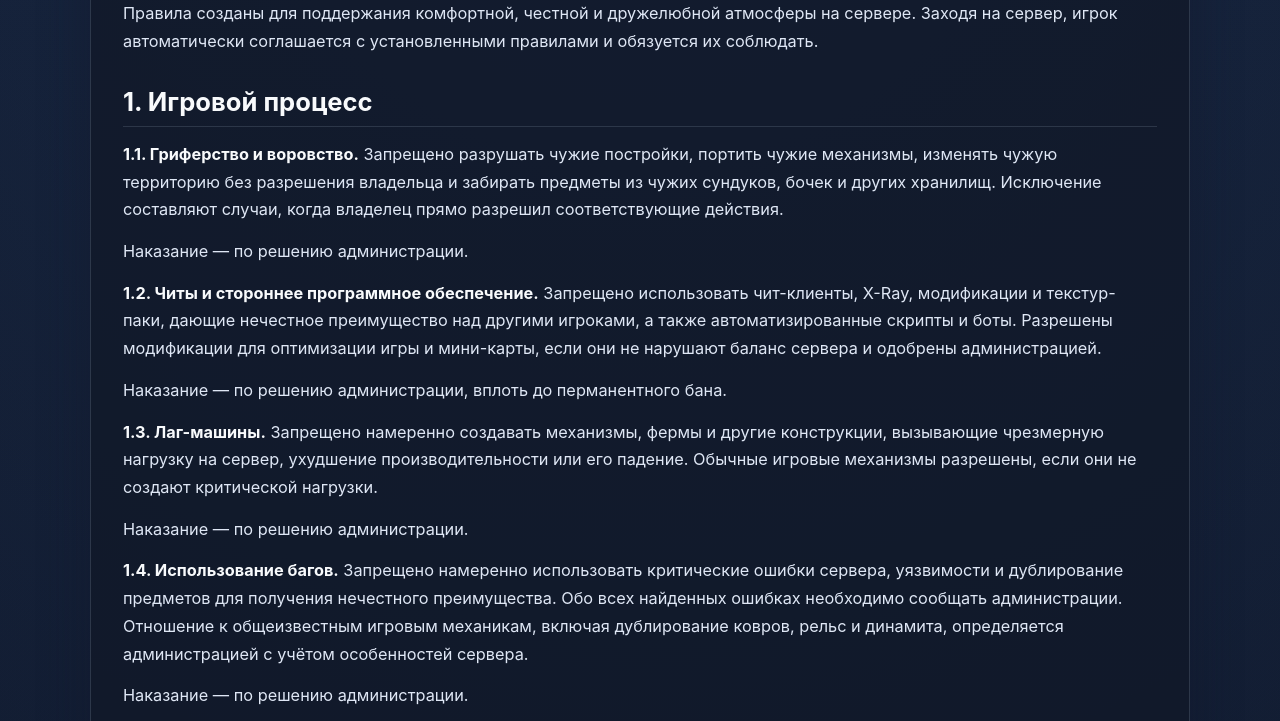
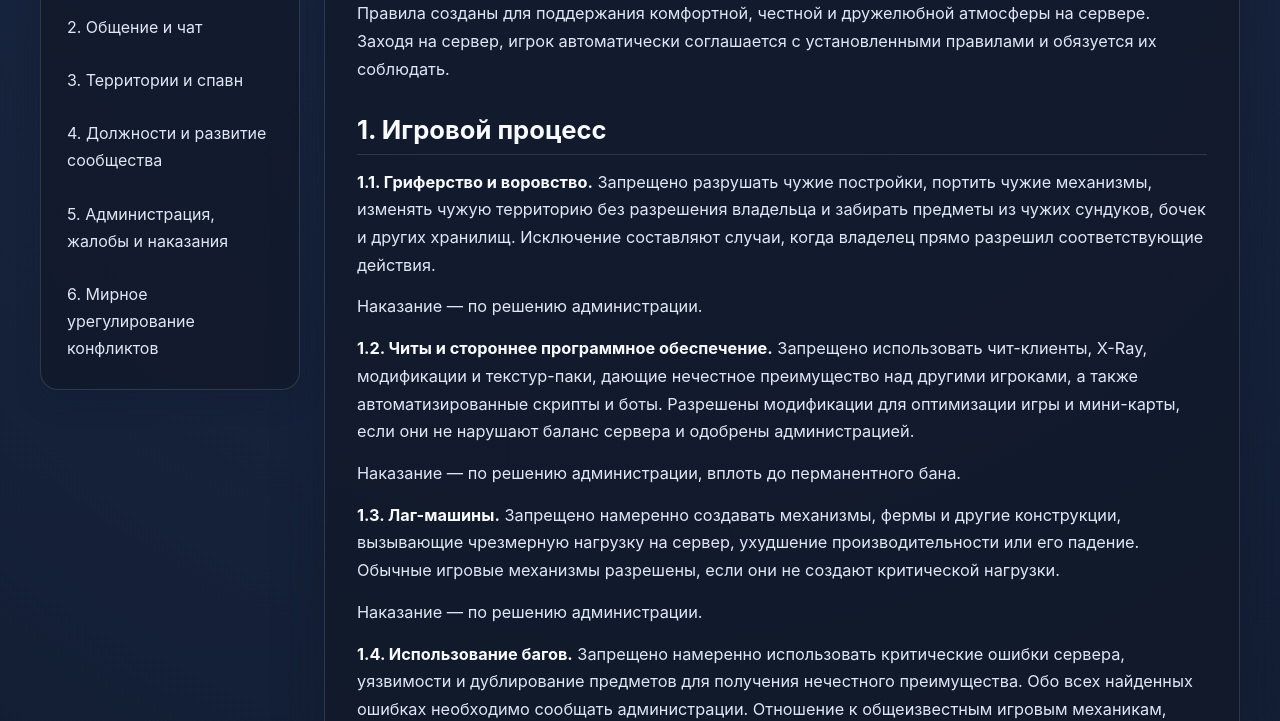
Before and after one commit to dentoper/ruless, a plain HTML site: page index.html in a window 1280 px wide. Shown: the part 232-953 px from the top of the page. Drawn offline with Linux system fonts and the light colour scheme.

Commit message:
Add content navigation sidebar and anchor links for rule sections in the GitHub Pages site.

```diff
--- a/index.html
+++ b/index.html
@@ -26,7 +26,12 @@
       </div>
     </header>
 
-    <main class="container">
+    <main class="container page-layout">
+      <aside class="toc-panel">
+        <p class="toc-title">Содержание</p>
+        <nav id="toc" class="toc" aria-label="Навигация по правилам"></nav>
+      </aside>
+
       <article id="content" class="content" aria-live="polite"></article>
     </main>
 
--- a/script.js
+++ b/script.js
@@ -7,6 +7,17 @@ function escapeHtml(value) {
     .replace(/>/g, '&gt;')
     .replace(/"/g, '&quot;')
     .replace(/'/g, '&#039;');
+}
+
+function slugify(value) {
+  return String(value)
+    .normalize('NFKD')
+    .replace(/[\u0300-\u036f]/g, '')
+    .toLowerCase()
+    .replace(/[^\p{L}\p{N}\s-]/gu, '')
+    .trim()
+    .replace(/\s+/g, '-')
+    .replace(/-+/g, '-');
 }
 
 function formatInline(text) {
@@ -66,14 +77,18 @@ function renderMarkdown(markdown) {
     if (line.startsWith('## ')) {
       flushParagraph();
       flushList();
-      blocks.push(`<h2>${formatInline(line.replace(/^##\s*/, ''))}</h2>`);
+      const headingText = line.replace(/^##\s*/, '');
+      const headingId = slugify(headingText);
+      blocks.push(`<h2 id="${headingId}">${formatInline(headingText)}</h2>`);
       continue;
     }
 
     if (line.startsWith('# ')) {
       flushParagraph();
       flushList();
-      blocks.push(`<h1>${formatInline(line.replace(/^#\s*/, ''))}</h1>`);
+      const headingText = line.replace(/^#\s*/, '');
+      const headingId = slugify(headingText);
+      blocks.push(`<h1 id="${headingId}">${formatInline(headingText)}</h1>`);
       continue;
     }
 
@@ -113,6 +128,27 @@ function renderMarkdown(markdown) {
   return blocks.join('\n');
 }
 
+function renderToc() {
+  const tocEl = document.getElementById('toc');
+  if (!tocEl) return;
+
+  const headings = document.querySelectorAll('.content h2');
+  if (!headings.length) {
+    tocEl.innerHTML = '<p class="toc-empty">Разделы отсутствуют</p>';
+    return;
+  }
+
+  const items = Array.from(headings)
+    .map((heading) => {
+      const text = heading.textContent.trim();
+      const id = heading.getAttribute('id');
+      return `<li><a href="#${id}">${text}</a></li>`;
+    })
+    .join('');
+
+  tocEl.innerHTML = `<ul>${items}</ul>`;
+}
+
 async function loadPage() {
   try {
     const response = await fetch('message.txt', { cache: 'no-store' });
@@ -122,6 +158,7 @@ async function loadPage() {
 
     const text = await response.text();
     contentEl.innerHTML = renderMarkdown(text);
+    renderToc();
   } catch (error) {
     contentEl.innerHTML = `
       <h1>Ошибка загрузки содержимого</h1>
--- a/styles.css
+++ b/styles.css
@@ -33,7 +33,7 @@ body {
 }
 
 .container {
-  width: min(1100px, calc(100% - 32px));
+  width: min(1200px, calc(100% - 32px));
   margin: 0 auto;
 }
 
@@ -97,6 +97,62 @@ h1 {
 
 main {
   padding: 36px 0 80px;
+}
+
+.page-layout {
+  display: grid;
+  grid-template-columns: minmax(220px, 260px) minmax(0, 1fr);
+  gap: 24px;
+  align-items: start;
+}
+
+.toc-panel {
+  position: sticky;
+  top: 96px;
+  background: rgba(17, 24, 39, 0.72);
+  border: 1px solid var(--border);
+  border-radius: 18px;
+  padding: 18px 16px;
+  box-shadow: 0 12px 24px rgba(15, 23, 42, 0.24);
+}
+
+.toc-title {
+  margin: 0 0 12px;
+  font-size: 0.78rem;
+  letter-spacing: 0.12em;
+  text-transform: uppercase;
+  color: var(--muted);
+}
+
+.toc ul {
+  margin: 0;
+  padding: 0;
+  list-style: none;
+}
+
+.toc li + li {
+  margin-top: 8px;
+}
+
+.toc a {
+  display: block;
+  padding: 9px 10px;
+  border-radius: 10px;
+  color: #dfe7f5;
+  text-decoration: none;
+  transition: background 0.2s ease, transform 0.2s ease;
+}
+
+.toc a:hover,
+.toc a:focus-visible {
+  background: rgba(96, 165, 250, 0.12);
+  color: #f8fafc;
+  transform: translateX(2px);
+}
+
+.toc-empty {
+  margin: 0;
+  color: var(--muted);
 }
 
 .content {
@@ -187,6 +243,16 @@ main {
   font-size: 0.9em;
 }
 
+@media (max-width: 900px) {
+  .page-layout {
+    grid-template-columns: 1fr;
+  }
+
+  .toc-panel {
+    position: static;
+  }
+}
+
 @media (max-width: 720px) {
   .site-header .container {
     flex-direction: column;
```
